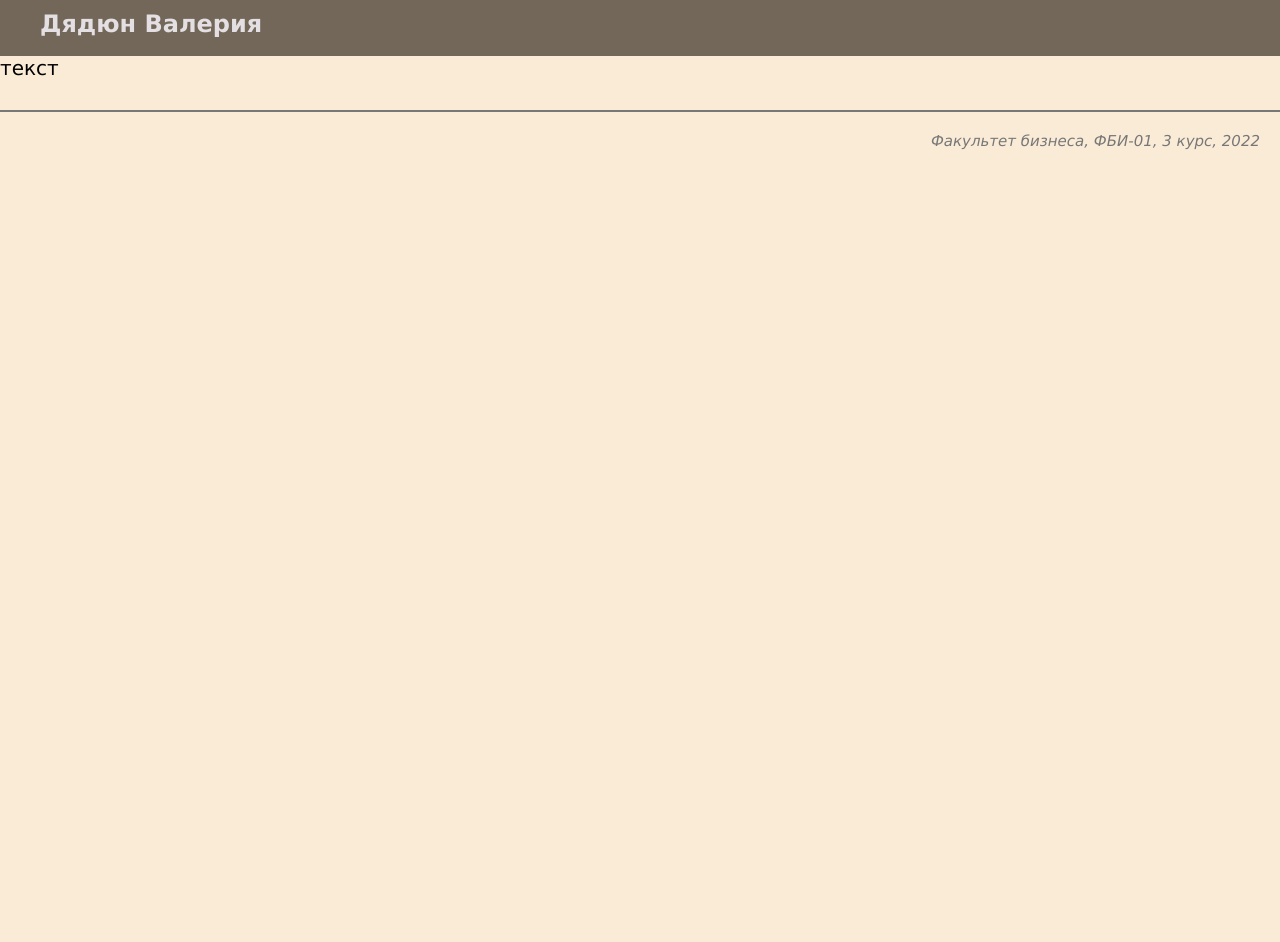
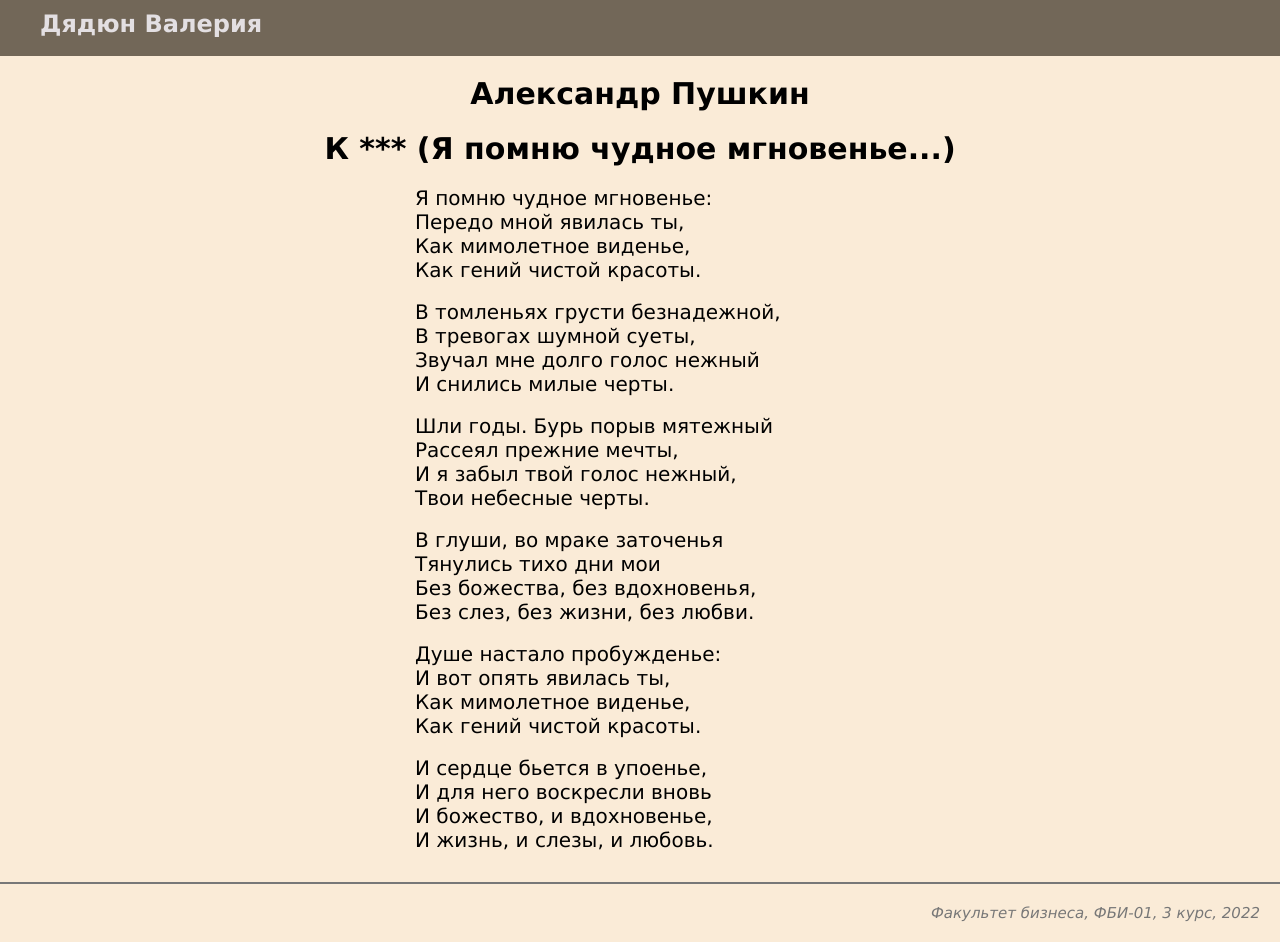
Before and after one commit to Valeriarush/web-programming-labs, a plain HTML site: page lab4.html in a window 1280 px wide. Before the commit the page ends 800 px from the top, so only its background shows below. Drawn offline with Linux system fonts and the light colour scheme.

Commit message:
Пушкин. Я помню чудное мгновенье

```diff
--- a/lab4.html
+++ b/lab4.html
@@ -28,6 +28,14 @@
                 text-align: right;
                 font-size: 15px;
             }
+            h1 {
+                font-size: 30px;
+                text-align: center;
+            }
+            p {
+                width: 450px;
+                margin: 18px auto;
+            }
         </style>
     </head>
     <body>
@@ -36,7 +44,51 @@
         </div>
 
         <div class="content">
-            текст
+            <h1>Александр Пушкин</h1>
+
+            <h1>К *** (Я помню чудное мгновенье...)</h1>
+
+            <p>
+                Я помню чудное мгновенье:<br>
+                Передо мной явилась ты,<br>
+                Как мимолетное виденье,<br>
+                Как гений чистой красоты.
+            </p>
+
+            <p>
+                В томленьях грусти безнадежной,<br>
+                В тревогах шумной суеты,<br>
+                Звучал мне долго голос нежный<br>
+                И снились милые черты.
+            </p>
+
+            <p>
+                Шли годы. Бурь порыв мятежный<br>
+                Рассеял прежние мечты,<br>
+                И я забыл твой голос нежный,<br>
+                Твои небесные черты.
+            </p>
+
+            <p>
+                В глуши, во мраке заточенья<br>
+                Тянулись тихо дни мои<br>
+                Без божества, без вдохновенья,<br>
+                Без слез, без жизни, без любви.
+            </p>
+
+            <p>
+                Душе настало пробужденье:<br>
+                И вот опять явилась ты,<br>
+                Как мимолетное виденье,<br>
+                Как гений чистой красоты.
+            </p>
+
+            <p>
+                И сердце бьется в упоенье,<br>
+                И для него воскресли вновь<br>
+                И божество, и вдохновенье,<br>
+                И жизнь, и слезы, и любовь.
+            </p>
         </div>
 
         <div class="footer">
```
